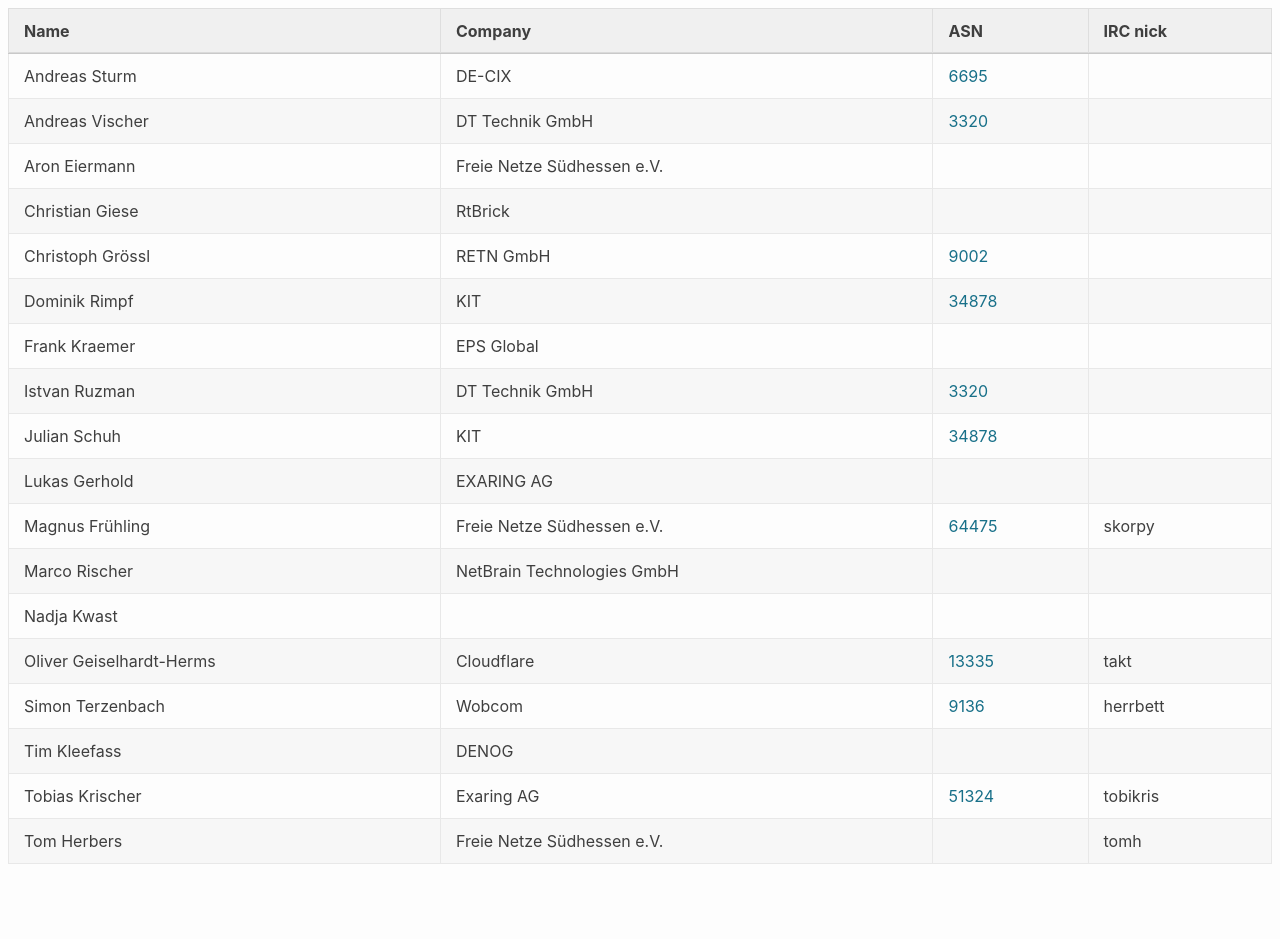
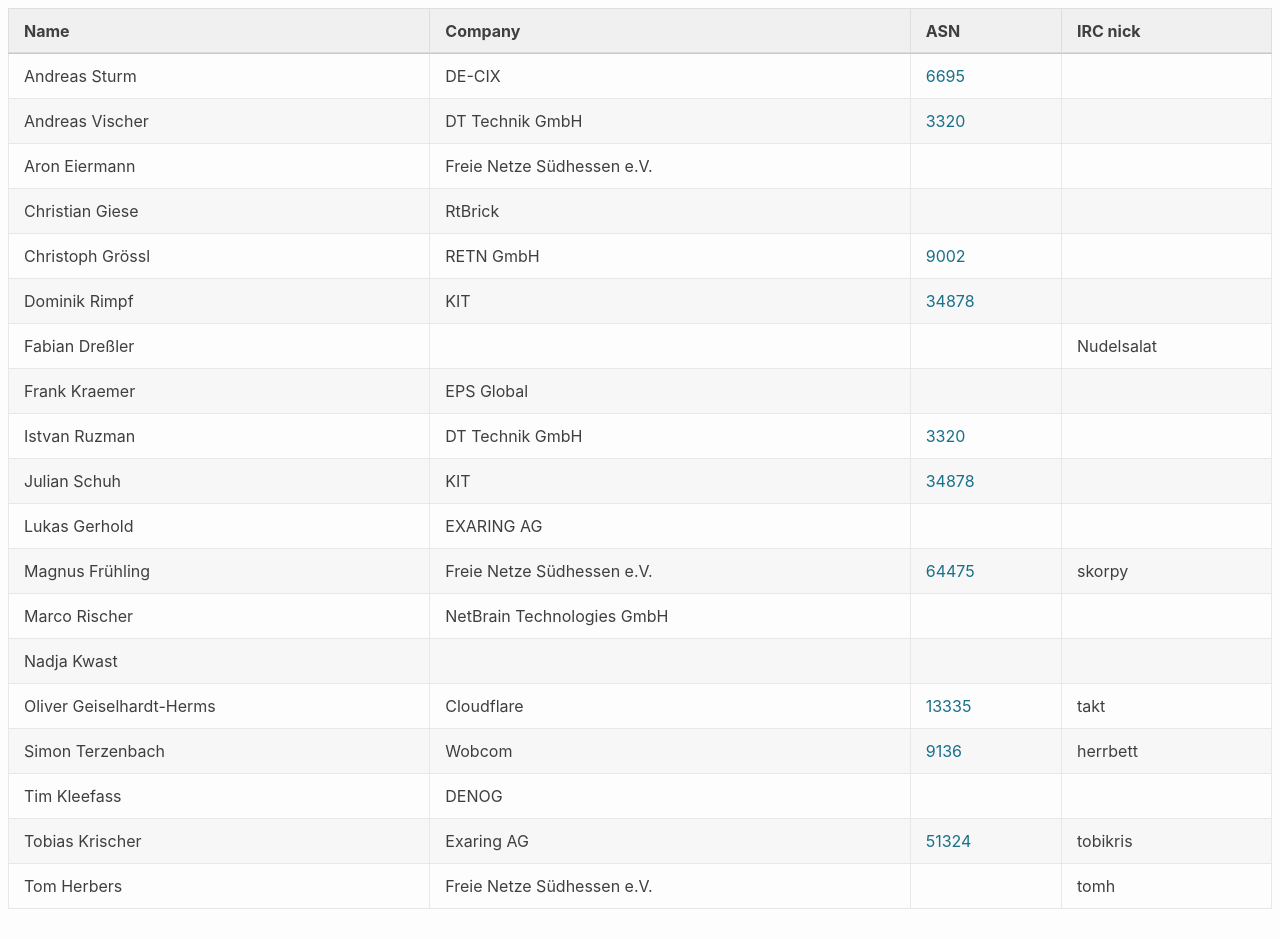
Before and after one commit to denog/pretix-attendeelist, a Jekyll site: the page built from meetup2023_04/index.markdown, in a window 1280 px wide and 939 px high. Built offline with Jekyll 4.4.1, drawn with Linux system fonts in a browser that asks for light colours.

Commit message:
Latest data: Thu May 18 14:28:01 UTC 2023

```diff
--- a/_data/attendees_denog_meetup_2023_04.json
+++ b/_data/attendees_denog_meetup_2023_04.json
@@ -34,6 +34,12 @@
     "company": "KIT",
     "irc": null,
     "asn": "34878"
+  },
+  {
+    "name": "Fabian Dreßler",
+    "company": null,
+    "irc": "Nudelsalat",
+    "asn": null
   },
   {
     "name": "Frank Kraemer",
```
